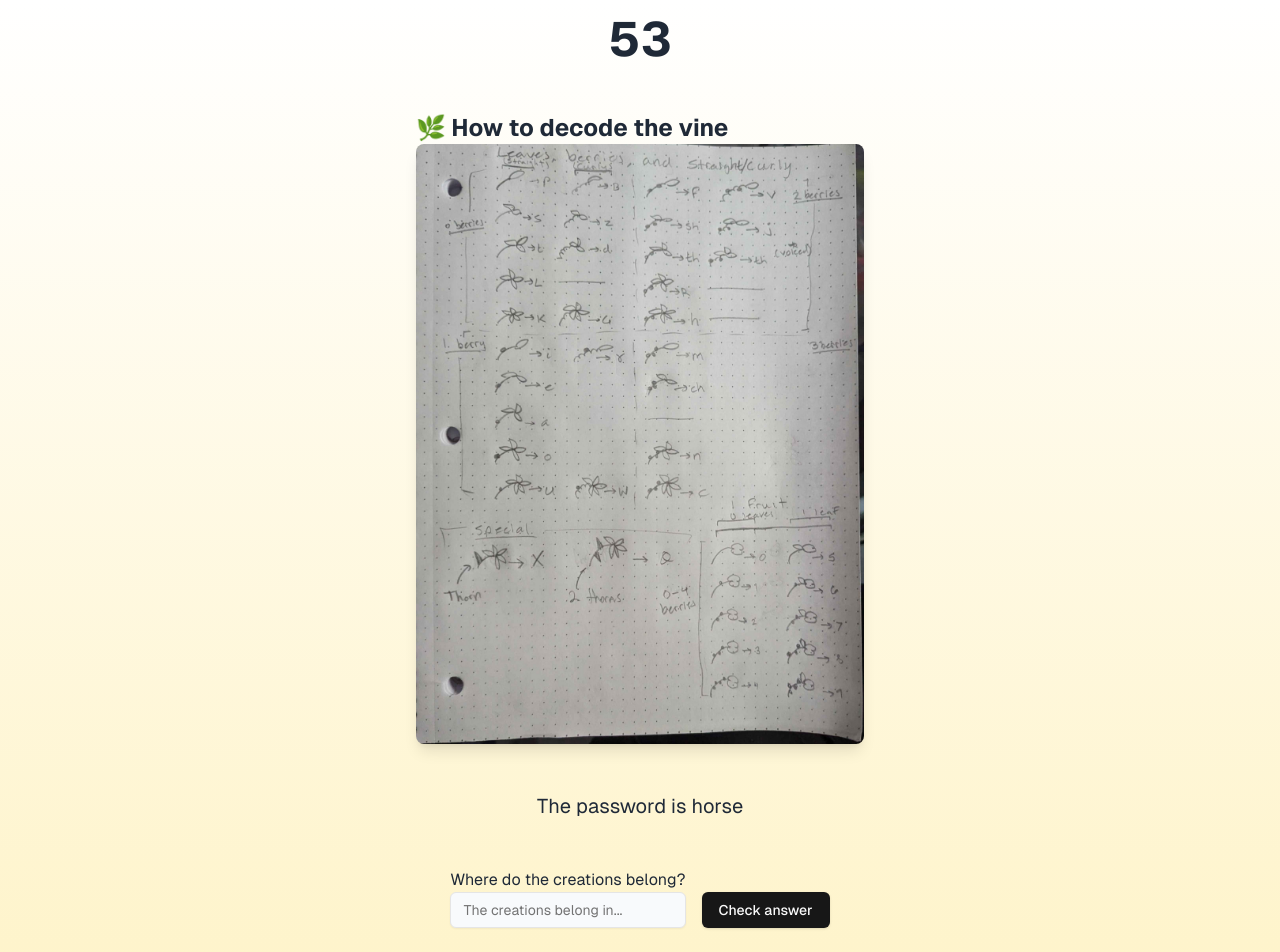
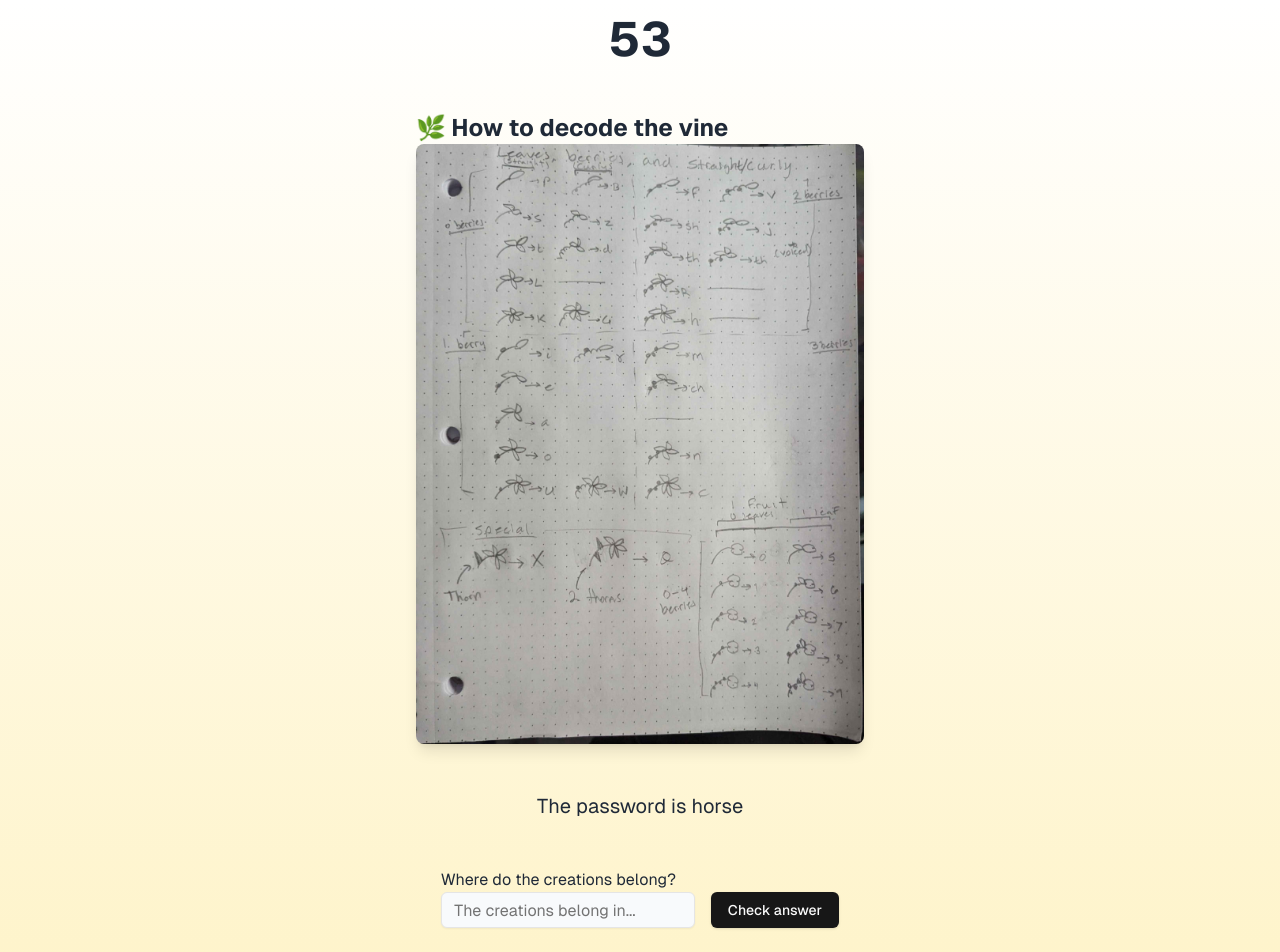
Before and after one commit to purduehackers/53, a Next.js app: page / in a window 1280 px wide. Shown: the top 952 px of the page. Built offline with nearby package versions, Linux system fonts and the light colour scheme.

Commit message:
prevent zoom on form

```diff
--- a/components/site.tsx
+++ b/components/site.tsx
@@ -77,7 +77,7 @@ export function Site() {
                 value={inputValue}
                 id="creations"
                 onChange={(e) => setInputValue(e.target.value)}
-                className="flex-grow text-gray-800 bg-slate-50"
+                className="text-base flex-grow text-gray-800 bg-slate-50"
               />
             </div>
             <Button type="submit" className="w-full sm:w-32">
```
